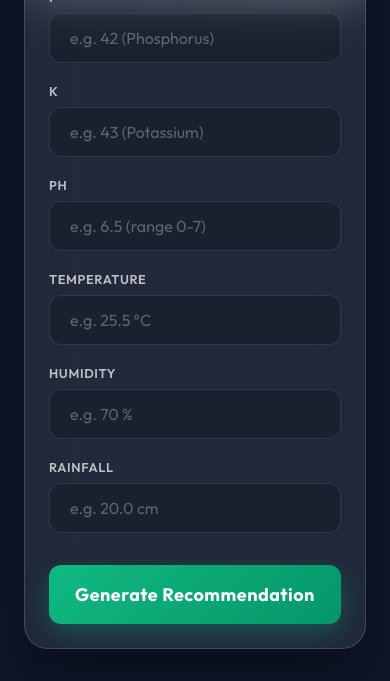
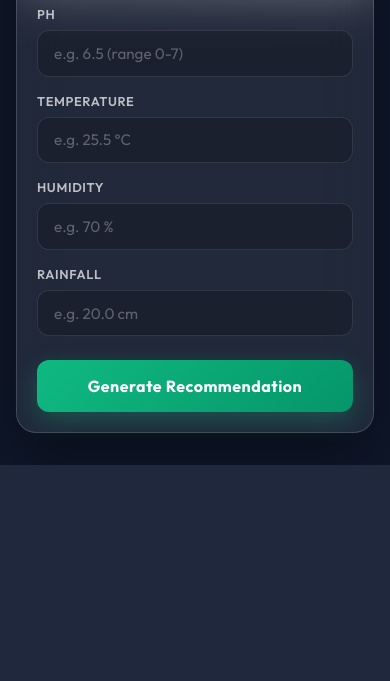
Before and after one commit to riteshrajpurohit/Crop-Recommendation-System, a Flask app: page / in a window 390 px wide. Shown: the part 850-1531 px from the top of the page. After the commit the page ends 1315 px from the top, so only its background shows below. Run offline with Flask 3, Linux system fonts and the light colour scheme.

Commit message:
FINAL COMMIT

```diff
--- a/templates/index.html
+++ b/templates/index.html
@@ -5,7 +5,10 @@
     <meta name="viewport" content="width=device-width, initial-scale=1.0" />
     <title>AI Crop Recommendation System</title>
     <!-- Use Google Fonts Outfit for a modern, techy but friendly vibe -->
-    <link href="https://fonts.googleapis.com/css2?family=Outfit:wght@300;400;500;600;700;800&display=swap" rel="stylesheet">
+    <link
+      href="https://fonts.googleapis.com/css2?family=Outfit:wght@300;400;500;600;700;800&display=swap"
+      rel="stylesheet"
+    />
     <style>
       :root {
         --primary: #10b981;
@@ -19,7 +22,7 @@
         box-sizing: border-box;
         margin: 0;
         padding: 0;
-        font-family: 'Outfit', sans-serif;
+        font-family: "Outfit", sans-serif;
       }
 
       body {
@@ -37,8 +40,13 @@
         width: 100vw;
         height: 100vh;
         z-index: -1;
-        background: linear-gradient(135deg, rgba(15, 23, 42, 0.85) 0%, rgba(15, 23, 42, 0.4) 100%),
-                    url('https://images.unsplash.com/photo-1625246333195-78d9c38ad449?q=80&w=2070&auto=format&fit=crop');
+        background:
+          linear-gradient(
+            135deg,
+            rgba(15, 23, 42, 0.85) 0%,
+            rgba(15, 23, 42, 0.4) 100%
+          ),
+          url("https://images.unsplash.com/photo-1625246333195-78d9c38ad449?q=80&w=2070&auto=format&fit=crop");
         background-size: cover;
         background-position: center;
         filter: contrast(1.1) saturate(1.2);
@@ -46,8 +54,12 @@
       }
 
       @keyframes subtleZoom {
-        from { transform: scale(1); }
-        to { transform: scale(1.05); }
+        from {
+          transform: scale(1);
+        }
+        to {
+          transform: scale(1.05);
+        }
       }
 
       .wrapper {
@@ -93,7 +105,7 @@
         background: linear-gradient(to right, #ffffff, #a7f3d0);
         -webkit-background-clip: text;
         -webkit-text-fill-color: transparent;
-        text-shadow: 0 4px 12px rgba(0,0,0,0.1);
+        text-shadow: 0 4px 12px rgba(0, 0, 0, 0.1);
       }
 
       .main-subtitle {
@@ -143,7 +155,9 @@
         -webkit-backdrop-filter: blur(24px);
         border: 1px solid var(--glass-border);
         border-radius: 1.5rem;
-        box-shadow: 0 30px 60px rgba(0, 0, 0, 0.4), inset 0 1px 0 rgba(255, 255, 255, 0.1);
+        box-shadow:
+          0 30px 60px rgba(0, 0, 0, 0.4),
+          inset 0 1px 0 rgba(255, 255, 255, 0.1);
         animation: fadeSlideUp 1s ease-out 0.2s forwards;
         opacity: 0;
       }
@@ -206,7 +220,11 @@
         width: 100%;
         padding: 1.125rem;
         margin-top: 2rem;
-        background: linear-gradient(135deg, var(--primary), var(--primary-hover));
+        background: linear-gradient(
+          135deg,
+          var(--primary),
+          var(--primary-hover)
+        );
         color: white;
         font-size: 1.125rem;
         font-weight: 700;
@@ -221,11 +239,18 @@
       }
 
       .submit-btn::after {
-        content: '';
+        content: "";
         position: absolute;
-        top: 0; left: -100%;
-        width: 100%; height: 100%;
-        background: linear-gradient(90deg, transparent, rgba(255,255,255,0.2), transparent);
+        top: 0;
+        left: -100%;
+        width: 100%;
+        height: 100%;
+        background: linear-gradient(
+          90deg,
+          transparent,
+          rgba(255, 255, 255, 0.2),
+          transparent
+        );
         transition: 0.5s;
       }
 
@@ -276,8 +301,14 @@
       }
 
       @keyframes fadeSlideUp {
-        from { opacity: 0; transform: translateY(30px); }
-        to { opacity: 1; transform: translateY(0); }
+        from {
+          opacity: 0;
+          transform: translateY(30px);
+        }
+        to {
+          opacity: 1;
+          transform: translateY(0);
+        }
       }
 
       @media (max-width: 900px) {
@@ -293,15 +324,105 @@
         }
       }
 
-      @media (max-width: 500px) {
+      @media (max-width: 760px) {
+        .wrapper {
+          flex-direction: column;
+          align-items: stretch;
+          justify-content: flex-start;
+          padding: 1.25rem 1rem 2rem;
+          gap: 1.5rem;
+        }
+
+        .hero-section,
+        .form-container {
+          width: 100%;
+          max-width: none;
+        }
+
+        .hero-section {
+          text-align: center;
+        }
+
+        .main-subtitle {
+          font-size: 1.05rem;
+          margin-bottom: 1.75rem;
+        }
+
+        .features {
+          align-items: center;
+        }
+
+        .feature {
+          width: 100%;
+          max-width: 420px;
+          justify-content: flex-start;
+          text-align: left;
+        }
+
         .form-container {
           padding: 1.5rem;
+          border-radius: 1.25rem;
         }
+
+        .result-value {
+          font-size: 2rem;
+        }
+      }
+
+      @media (max-width: 500px) {
+        .bg-image {
+          background-position: center top;
+          animation-duration: 28s;
+        }
+
+        .badge {
+          margin-bottom: 1.25rem;
+        }
+
+        .main-title {
+          font-size: 2.35rem;
+        }
+
+        .form-container {
+          padding: 1.25rem;
+        }
+
+        .form-title {
+          font-size: 1.45rem;
+          margin-bottom: 1.25rem;
+        }
+
         .grid {
           grid-template-columns: 1fr;
+          gap: 1rem;
         }
+
         .grid .field:nth-child(7) {
           grid-column: auto;
+        }
+
+        input {
+          padding: 0.8rem 1rem;
+          font-size: 0.95rem;
+        }
+
+        .submit-btn {
+          padding: 1rem;
+          font-size: 1rem;
+          margin-top: 1.5rem;
+        }
+
+        .banner {
+          margin-top: 1.25rem;
+          padding: 1rem;
+        }
+
+        .result-label {
+          font-size: 0.75rem;
+        }
+
+        .result-value {
+          font-size: 1.6rem;
         }
       }
     </style>
@@ -315,7 +436,11 @@
       <div class="hero-section">
         <div class="badge">✨ AI-Powered</div>
         <h1 class="main-title">Precision Crop Intelligence</h1>
-        <p class="main-subtitle">Remove the guesswork from agriculture. Harness advanced machine learning to identify the absolute best crop for your specific soil chemistry and climate conditions.</p>
+        <p class="main-subtitle">
+          Remove the guesswork from agriculture. Harness advanced machine
+          learning to identify the absolute best crop for your specific soil
+          chemistry and climate conditions.
+        </p>
 
         <div class="features">
           <div class="feature">
@@ -364,11 +489,9 @@
             <div class="result-label">Optimal Crop Match</div>
             <div class="result-value">{{ prediction }}</div>
           </div>
-          {% endif %}
-
-          {% if error %}
+          {% endif %} {% if error %}
           <div class="banner error">
-            <strong>Update Needed:</strong><br>
+            <strong>Update Needed:</strong><br />
             {{ error }}
           </div>
           {% endif %}
@@ -378,11 +501,11 @@
 
     <script>
       // Enhance the button click with a subtle loading state
-      document.querySelector('form').addEventListener('submit', function() {
-        const btn = document.getElementById('submit-btn');
-        btn.innerHTML = 'Analyzing Data...';
-        btn.style.opacity = '0.8';
-        btn.style.pointerEvents = 'none';
+      document.querySelector("form").addEventListener("submit", function () {
+        const btn = document.getElementById("submit-btn");
+        btn.innerHTML = "Analyzing Data...";
+        btn.style.opacity = "0.8";
+        btn.style.pointerEvents = "none";
       });
     </script>
   </body>
```
Also changed, not shown: README.md.
